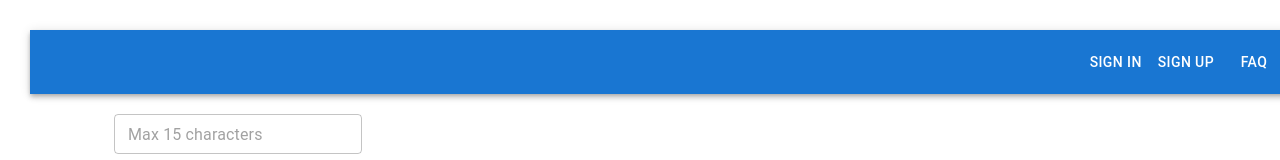
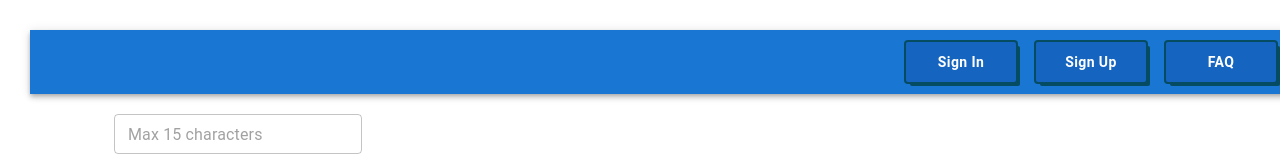
Before and after one commit to ElenaWebDev984/todolist_repeat, a React (Vite) app: page / in a window 1280 px wide. Shown: the top 160 px of the page. Built offline with nearby package versions, Linux system fonts and the light colour scheme; some icons are missing.

Commit message:
added NavButton

```diff
--- a/src/App.tsx
+++ b/src/App.tsx
@@ -4,9 +4,9 @@ import {useState} from "react";
 import {v1} from "uuid";
 import {CreateItemForm} from "./CreateItemForm.tsx";
 import {AppBar, Box, Container, Grid, IconButton, Paper, Toolbar} from "@mui/material";
-import Button from "@mui/material/Button";
 import MenuIcon from '@mui/icons-material/Menu';
 import {containerSx} from "./TodolistItem.styles.ts";
+import {NavButton} from "./NavButton.ts";
 
 
 export type FilterValues = 'all' | 'active' | 'completed'
@@ -166,9 +166,9 @@ export const App = () => {
                         <MenuIcon/>
                     </IconButton>
                    <Box sx={containerSx}>
-                       <Button color="inherit">Sign in</Button>
-                       <Button color="inherit">Sign up</Button>
-                       <Button color="inherit">FAQ</Button>
+                       <NavButton color="inherit">Sign in</NavButton>
+                       <NavButton color="inherit">Sign up</NavButton>
+                       <NavButton color="inherit">FAQ</NavButton>
                    </Box>
                 </Toolbar>
             </AppBar>
--- /dev/null
+++ b/src/NavButton.ts
@@ -0,0 +1,14 @@
+import { styled } from '@mui/material/styles'
+import Button from '@mui/material/Button'
+
+export const NavButton = styled(Button)({
+    minWidth: '110px',
+    fontWeight: 'bold',
+    boxShadow: '0 0 0 2px #054B62, 4px 4px 0 0 #054B62',
+    borderRadius: '2px',
+    textTransform: 'capitalize',
+    margin: '0 10px',
+    padding: '8px 24px',
+    color: '#ffffff',
+    background: '#1565c0',
+})
```
